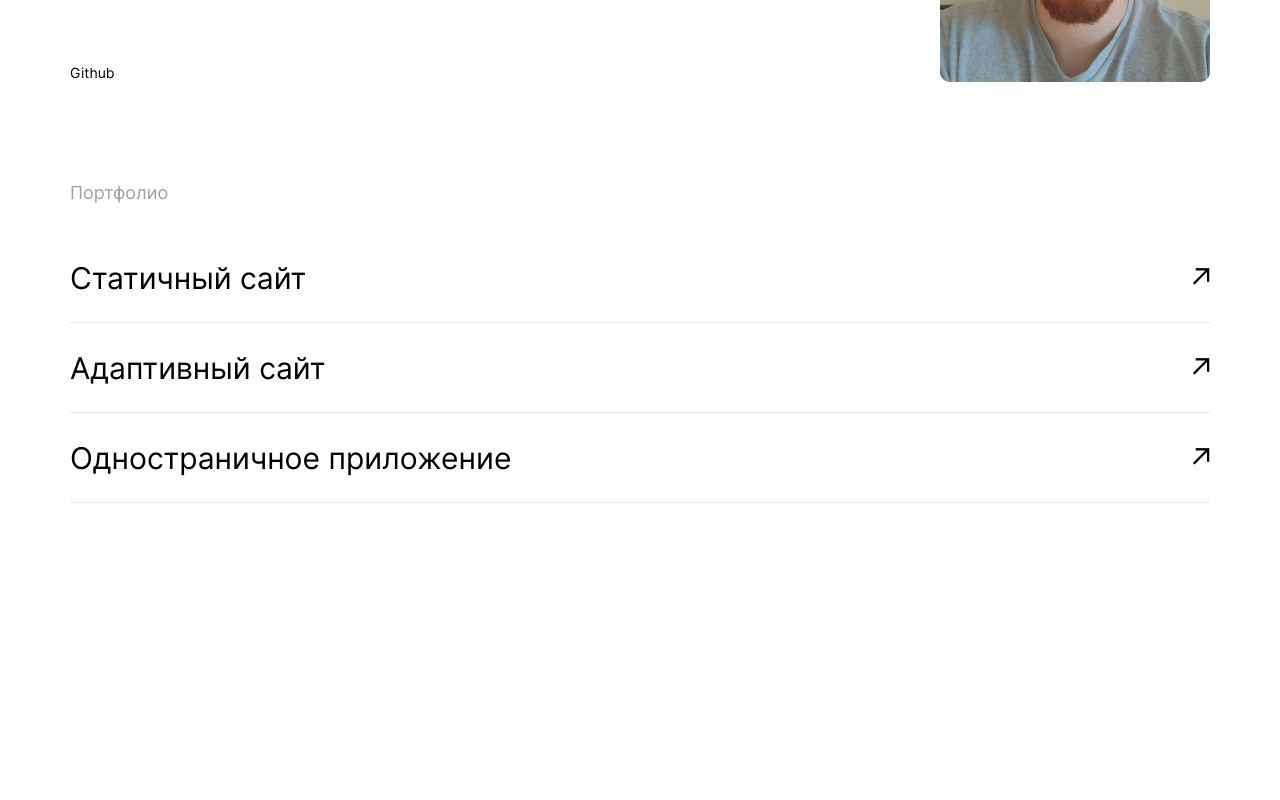
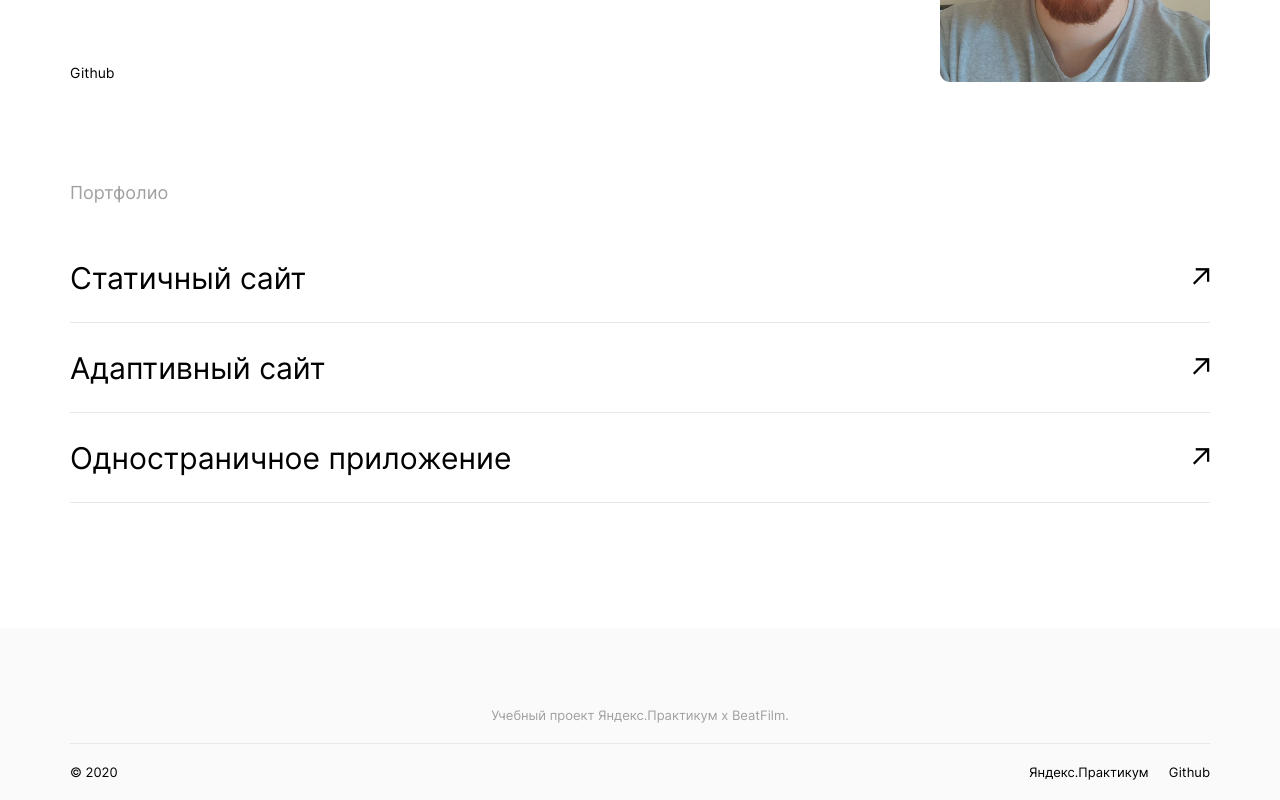
Before and after one commit to evvlboro/movies-explorer-frontend, a React app: page / in a window 1280 px wide. Shown: the part 2335-3135 px from the top of the page. Before the commit the page ends 2963 px from the top, so only its background shows below. Built offline with nearby package versions, Linux system fonts and the light colour scheme.

Commit message:
feat: Footer component

```diff
--- /dev/null
+++ b/src/block/footer/__container/footer__container.css
@@ -0,0 +1,10 @@
+.footer__container {
+  font-size: 13px;
+  line-height: 16px;
+
+  padding-top: 20px;
+
+  display: flex;
+  flex-direction: row;
+  justify-content: space-between;
+}
--- /dev/null
+++ b/src/block/footer/__practicum-text/footer__practicum-text.css
@@ -0,0 +1,3 @@
+.footer__practicum-text {
+  margin-right: 20px;
+}
--- /dev/null
+++ b/src/block/footer/__right-corner/footer__right-corner.css
@@ -0,0 +1,4 @@
+.footer__right-corner {
+  display: flex;
+  flex-direction: row;
+}
--- /dev/null
+++ b/src/block/footer/__title/footer__title.css
@@ -0,0 +1,10 @@
+.footer__title {
+  border-bottom: 1px solid;
+  border-color: #E8E8E8;
+  padding-bottom: 20px;
+
+  color: #A0A0A0;
+  font-size: 13px;
+  line-height: 16px;
+  text-align: center;
+}
--- /dev/null
+++ b/src/block/footer/footer.css
@@ -0,0 +1,6 @@
+.footer {
+  padding-top: 79px;
+  padding-bottom: 20px;
+
+  background: #FAFAFA;
+}
--- /dev/null
+++ b/src/components/Footer.js
@@ -0,0 +1,20 @@
+function Footer() {
+  return (
+    <div className="block footer">
+      <div className="footer__title">
+        <p className="block__text">
+          Учебный проект Яндекс.Практикум х BeatFilm.
+        </p>
+      </div>
+      <div className="footer__container">
+        <p className="block__text">© 2020</p>
+        <div className="footer__right-corner">
+          <p className="block__text footer__practicum-text">Яндекс.Практикум</p>
+          <p className="block__text">Github</p>
+        </div>
+      </div>
+    </div>
+  )
+}
+
+export default Footer;
--- a/src/components/Main.js
+++ b/src/components/Main.js
@@ -3,6 +3,7 @@ import AboutProject from './AboutProject';
 import Techs from './Techs';
 import AboutMe from './AboutMe';
 import Portfolio from './Portfolio';
+import Footer from './Footer';
 
 function Main() {
     return (
@@ -12,6 +13,7 @@ function Main() {
         <Techs />
         <AboutMe />
         <Portfolio />
+        <Footer />
       </>
     );
 }
--- a/src/index.css
+++ b/src/index.css
@@ -50,3 +50,9 @@
 
 @import url(./block/block/__link-container/block__link-container.css);
 @import url(./block/block/__link-text/block__link-text.css);
+
+@import url(./block/footer/footer.css);
+@import url(./block/footer/__title/footer__title.css);
+@import url(./block/footer/__container/footer__container.css);
+@import url(./block/footer/__right-corner/footer__right-corner.css);
+@import url(./block/footer/__practicum-text/footer__practicum-text.css);
```
